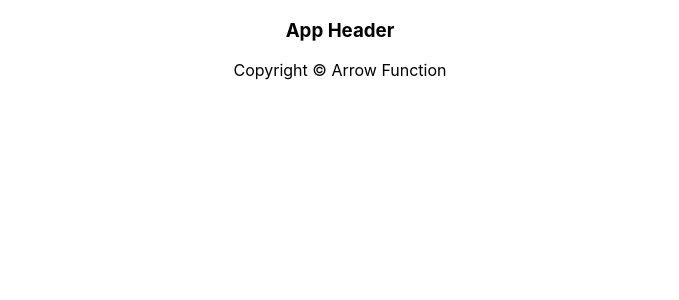
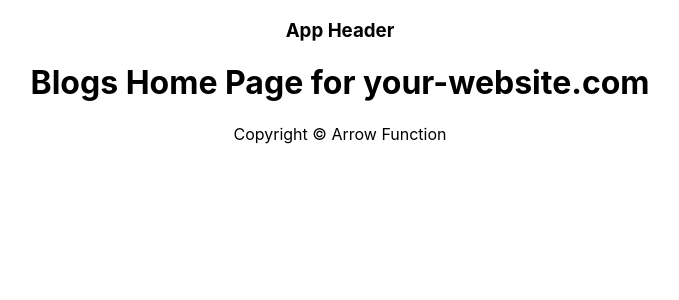
Before and after one commit to stlouis-mo-developers/cmsinreact, a React (Create React App) app: page /blogs in a window 1280 px wide. Shown: the top 300 px of the page, without its empty margins (300-979 px from the left). Built offline with nearby package versions, Linux system fonts and the light colour scheme.

Commit message:
multi-tenant

```diff
--- a/src/App.tsx
+++ b/src/App.tsx
@@ -4,6 +4,8 @@ import './App.css';
 import Footer from './components/Footer';
 import About from './pages/About';
 import Home from './pages/Home';
+import Blogs from './pages/Blogs';
+import BlogPost from './pages/BlogPost';
 
 
 function App() {
@@ -16,9 +18,11 @@ function App() {
         <Routes>
         <Route path="/" element={<Home />} />
           <Route path="about/*" element={<About />} />
+          <Route path="blogs" element={<Blogs />} />
+          <Route path=":id/*" element={<BlogPost />} />
         </Routes>
       </BrowserRouter>
-      <Footer title={'Kingsley Tagbo'}></Footer>
+      <Footer title={'REACT CMS'}></Footer>
     </div>
   );
 }
--- a/src/pages/About.tsx
+++ b/src/pages/About.tsx
@@ -1,5 +1,4 @@
 const About = () => {
     return <h1>About Page for your-website.com</h1>;
   };
-
   export default About;
--- /dev/null
+++ b/src/pages/BlogPost.tsx
@@ -0,0 +1,7 @@
+const BlogPost = () => {
+    return (
+
+        <h1>Blog Post Page for your-website.com</h1>
+        );
+  };
+  export default BlogPost;
--- /dev/null
+++ b/src/pages/Blogs.tsx
@@ -0,0 +1,7 @@
+const Blogs = () => {
+    return (
+
+        <h1>Blogs Home Page for your-website.com</h1>
+        );
+  };
+  export default Blogs;
--- a/src/pages/Home.tsx
+++ b/src/pages/Home.tsx
@@ -4,5 +4,4 @@ const Home = () => {
         <h1>Home Page for your-website.com</h1>
         );
   };
-
   export default Home;
```
Also changed, not shown: 1 other file (tests, documents, lock files or other folders).
